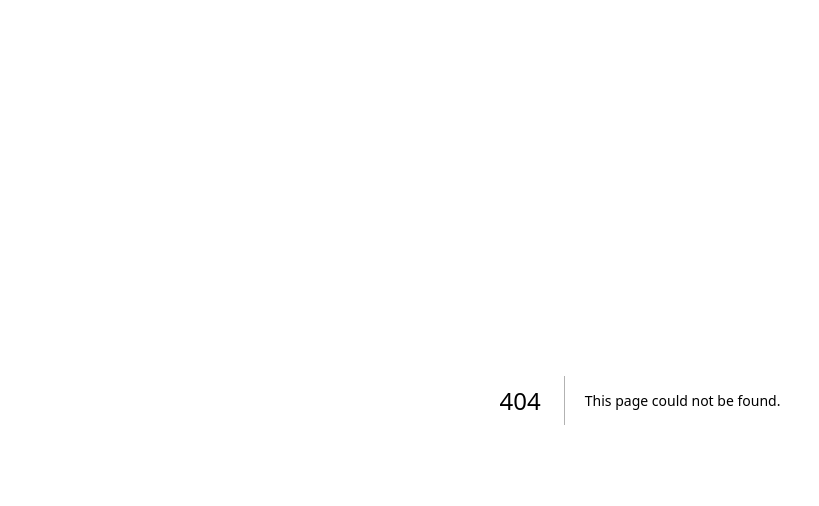
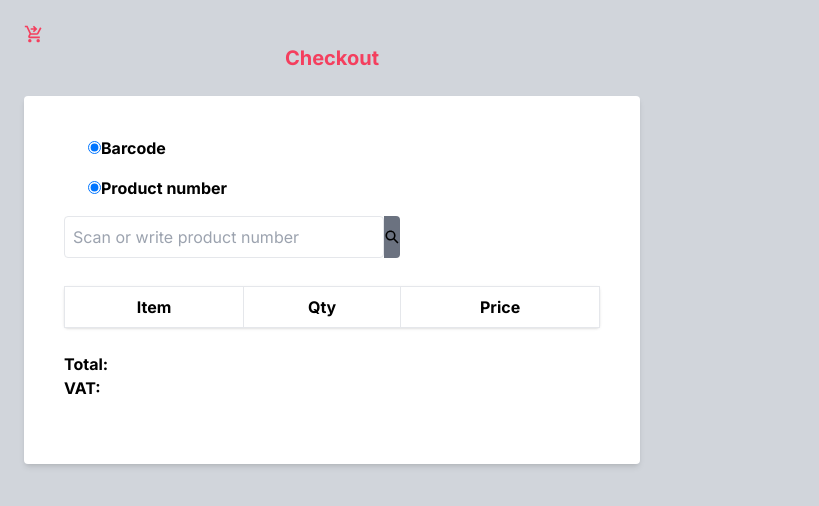
Before and after one commit to zilezarach/Point-of-sale-application, a Next.js app: page /checkout in a window 1280 px wide. Before the commit this address had no page. Shown: the top 506 px of the page, without its empty margins (0-819 px from the left). Built offline with nearby package versions, Linux system fonts and the light colour scheme.

Commit message:
Add Page

```diff
--- a/package.json
+++ b/package.json
@@ -13,7 +13,8 @@
     "next": "14.2.5",
     "react": "^18",
     "react-chartjs-2": "^5.2.0",
-    "react-dom": "^18"
+    "react-dom": "^18",
+    "react-icons": "^5.2.1"
   },
   "devDependencies": {
     "@types/node": "^20",
--- /dev/null
+++ b/src/app/checkout/page.tsx
@@ -0,0 +1,63 @@
+"use client"
+
+import React, { useState } from "react";
+import { LuFolderSearch } from "react-icons/lu";
+import { IoSearchSharp } from "react-icons/io5";
+import { MdOutlineShoppingCartCheckout } from "react-icons/md";
+
+
+export default function Page() {
+  const [input, setInput] = useState('')
+  const [inputType, setInputType] = useState('')
+  const [searchResults, setSearchResults] = useState<[]>([]);
+  const [scannedItems, setScannedItems] = useState<[]>([]);
+  return (
+    <div className="min-h-screen p-6 bg-gray-300 flex">
+      <div className="w-1/2">
+        <header className="mb-6">
+          <h2 className=" text-center font-bold text-xl no-underline hover:underline text-rose-500"><MdOutlineShoppingCartCheckout />Checkout</h2>
+        </header>
+        <div className="bg-white p-10 rounded shadow-md">
+          <div className="mb-4">
+            <label className="text-black font-bold ml-3" >
+              <input type="radio" checked={inputType === ''} onChange={() => setInputType('')} className="ml-3" />
+              Barcode
+            </label>
+          </div>
+          <div className="mb-4">
+            <label className="text-black font-bold ml-3">
+              <input type="radio" checked={inputType === ''} onChange={() => setInputType('')} className="ml-3" />
+              Product number
+            </label>
+          </div>
+          <div className="flex mb-7">
+            <input type="text" value={input} onChange={(e) => setInputType(e.target.value)} className="p-2 border rounded w-80" placeholder="Scan or write product number" />
+            <button className="bg-gray-500 rounded-r"><IoSearchSharp /></button>
+          </div>
+          <table className="w-full mb-6 shadow rounded">
+            <thead>
+              <tr>
+                <th className="text-black font-bold p-2 border">Item</th>
+                <th className="text-black font-bold p-2 border">Qty</th>
+                <th className="text-black font-bold p-2 border">Price</th>
+              </tr>
+            </thead>
+            <tbody>
+              {scannedItems.map((item, index) => (
+                <tr>
+                  <td className="text-black border p-2 font-bold">{ }</td>
+                  <td className="text-black border p-2 font-bold">{ }</td>
+                  <td className="text-black border p-2 font-bold">{ }</td>
+                </tr>
+              ))}
+            </tbody>
+          </table>
+          <div className="mb-6">
+            <p className="font-bold text-black">Total:</p>
+            <p className="font-bold text-black">VAT:</p>
+          </div>
+        </div>
+      </div>
+    </div >
+  )
+}
```
Also changed, not shown: src/components/navbar.tsx (added), 1 other file (tests, documents, lock files or other folders).
